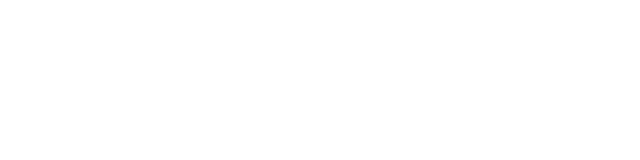
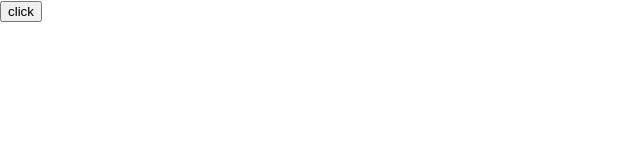
Before and after one commit to Manojmm98/React-Hooks, a React (Create React App) app: page / in a window 1280 px wide. Shown: the top 160 px of the page, without its empty margins (0-640 px from the left). Built offline with nearby package versions, Linux system fonts and the light colour scheme.

Commit message:
updated till mycontext finish

```diff
--- a/src/App.js
+++ b/src/App.js
@@ -6,6 +6,7 @@ import Infinite from './components/useEffect/Infinite'
 import Ue3 from './components/useEffect/Ue3'
 import Uce1 from './components/useEffect/Useeffect-clean-up/Uce1'
 import Demo from './components/ContextAPI/Demo';
+import Main from './components/ContextAPI/Main';
 function App() {
   return (
     <div >
@@ -15,7 +16,8 @@ function App() {
      {/* <Ue2/> */}
      {/* <Ue3/> */}
      {/* <Uce1/> */}
-     <Demo/>
+     {/* <Demo/> */}
+     <Main/>
     </div>
   );
 }
--- a/src/components/ContextAPI/Demo.js
+++ b/src/components/ContextAPI/Demo.js
@@ -4,9 +4,10 @@ import Mycontext from './Context'
 // we want to render demochild under demo so we have to render it
 import Demochild from './Demochild'
 function Demo() {
+    console.log('Demo render');
     // here we get the mycontext value using usecontext and stored it in val
-    let val = useContext(Mycontext);
-    console.log(val);
+    //let val = useContext(Mycontext);
+    //console.log(val);
     return (
         <div>
             <Demochild/>
@@ -14,4 +15,4 @@ function Demo() {
     )
 }
 
-export default Demo
+export  default React.memo(Demo)
--- a/src/components/ContextAPI/Demochild.js
+++ b/src/components/ContextAPI/Demochild.js
@@ -2,6 +2,7 @@ import React,{useContext} from 'react'
 import Mycontext from './Context'
 
 function Demochild() {
+    console.log('demochild render');
     let val = useContext(Mycontext)
     console.log(val);
     return (
--- /dev/null
+++ b/src/components/ContextAPI/Main.js
@@ -0,0 +1,19 @@
+import React,{useState} from 'react'
+import Demo from './Demo'
+import Mycontext from './Context'
+
+function Main() {
+    console.log('Main render');
+    let [count,setCount]= useState(0);
+    return (
+        <div>
+            <button onClick={()=>{setCount(count+1)}}>click</button>
+
+            <Mycontext.Provider value={count}>
+                 <Demo/>
+            </Mycontext.Provider>
+        </div>
+    )
+}
+
+export default Main
```
Also changed, not shown: 1 other file (tests, documents, lock files or other folders).
